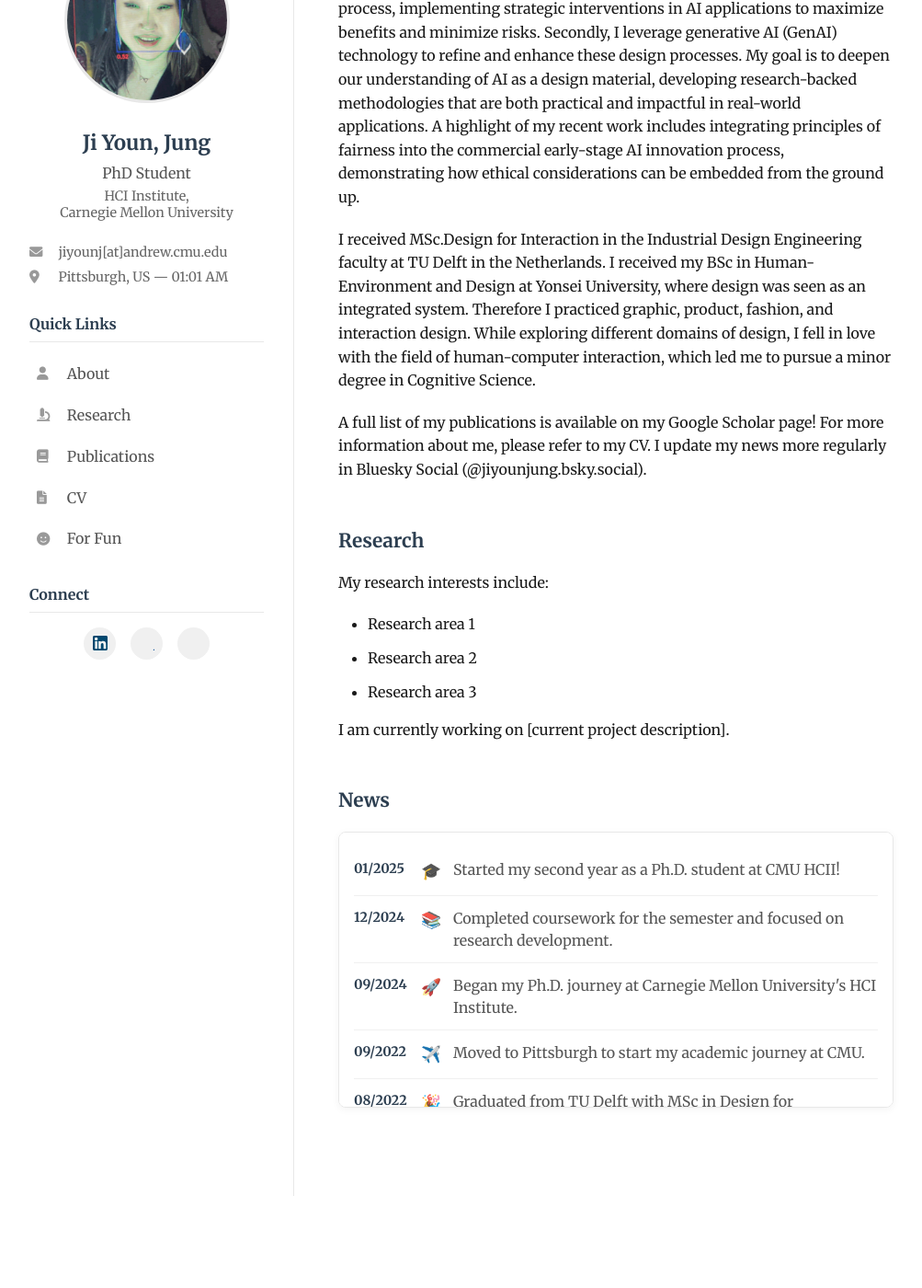
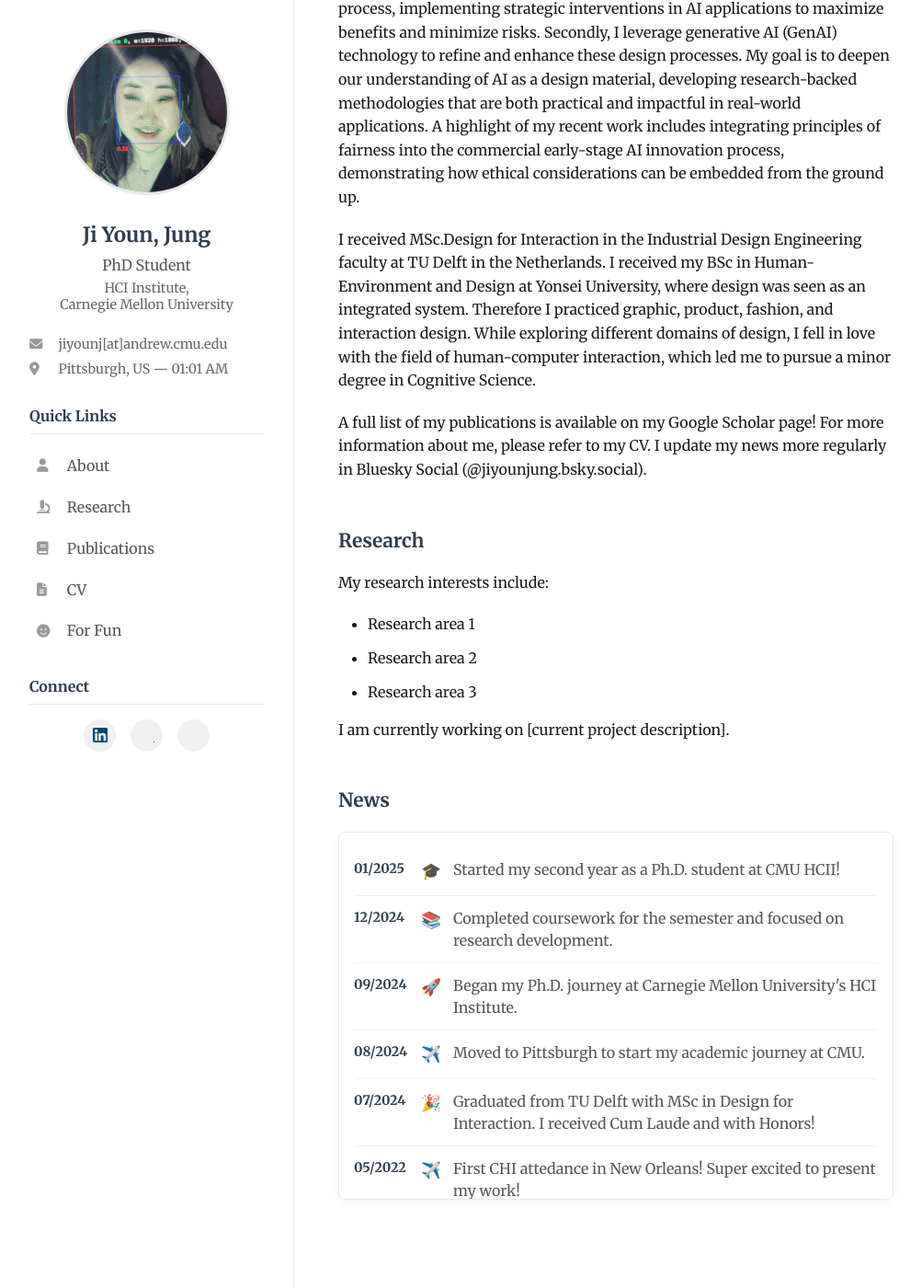
Before and after one commit to jiyoun-jung/jiyounjung, a Jekyll site: the page built from index.html, in a window 1280 px wide and 1400 px high, scrolled down 248 px. Shown: the whole window at 92% size, without its empty margins (40-1043 px from the left). Built offline with Jekyll 4.4.1, drawn with Linux system fonts in a browser that asks for light colours; some web fonts are replaced; before the commit the page ends 1548 px from its top, so only the background shows below that.

Commit message:
News section

```diff
--- a/index.html
+++ b/index.html
@@ -44,12 +44,12 @@
       <span class="news-text">Began my Ph.D. journey at Carnegie Mellon University's HCI Institute.</span>
     </div>
     <div class="news-item">
-      <span class="news-date">09/2022</span>
+      <span class="news-date">08/2024</span>
       <span class="news-emoji">✈️</span>
       <span class="news-text">Moved to Pittsburgh to start my academic journey at CMU.</span>
     </div>
     <div class="news-item">
-      <span class="news-date">08/2022</span>
+      <span class="news-date">07/2024</span>
       <span class="news-emoji">🎉</span>
       <span class="news-text">Graduated from TU Delft with MSc in Design for Interaction. I received Cum Laude and with Honors!</span>
     </div>
@@ -58,5 +58,25 @@
         <span class="news-emoji">✈️</span>
         <span class="news-text">First CHI attedance in New Orleans! Super excited to present my work!</span>
       </div>
+    <div class="news-item">
+      <span class="news-date">03/2022</span>
+      <span class="news-emoji">🎨</span>
+      <span class="news-text">Completed my thesis research on human-AI interaction in design processes.</span>
+    </div>
+    <div class="news-item">
+      <span class="news-date">01/2022</span>
+      <span class="news-emoji">🌍</span>
+      <span class="news-text">Started my final semester at TU Delft, focusing on thesis completion.</span>
+    </div>
+    <div class="news-item">
+      <span class="news-date">09/2021</span>
+      <span class="news-emoji">🎯</span>
+      <span class="news-text">Began my MSc program in Design for Interaction at TU Delft.</span>
+    </div>
+    <div class="news-item">
+      <span class="news-date">06/2021</span>
+      <span class="news-emoji">🎓</span>
+      <span class="news-text">Graduated from Yonsei University with BSc in Human-Environment and Design.</span>
+    </div>
   </div>
 </section>
--- a/styles.css
+++ b/styles.css
@@ -283,13 +283,17 @@
 
 /* News Section */
 .news-container {
-    max-height: 300px;
+    max-height: 400px;
     overflow-y: auto;
+    overflow-x: hidden;
     background: white;
     border-radius: 8px;
     border: 1px solid #e8e8e8;
     box-shadow: 0 2px 8px rgba(0,0,0,0.05);
     padding: 1rem;
+    /* Ensure scrolling works in all browsers */
+    scrollbar-width: thin;
+    scrollbar-color: #c1c1c1 #f1f1f1;
 }
 
 .news-item {
```
